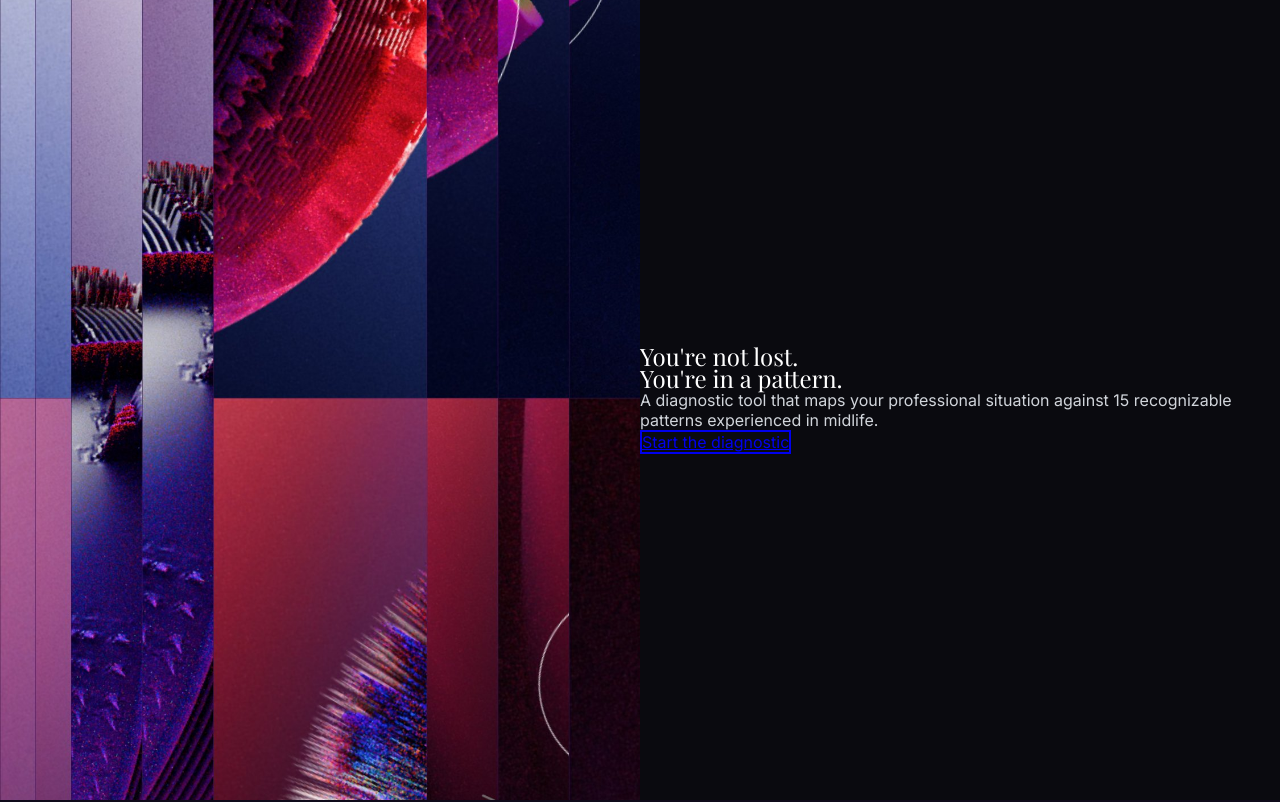
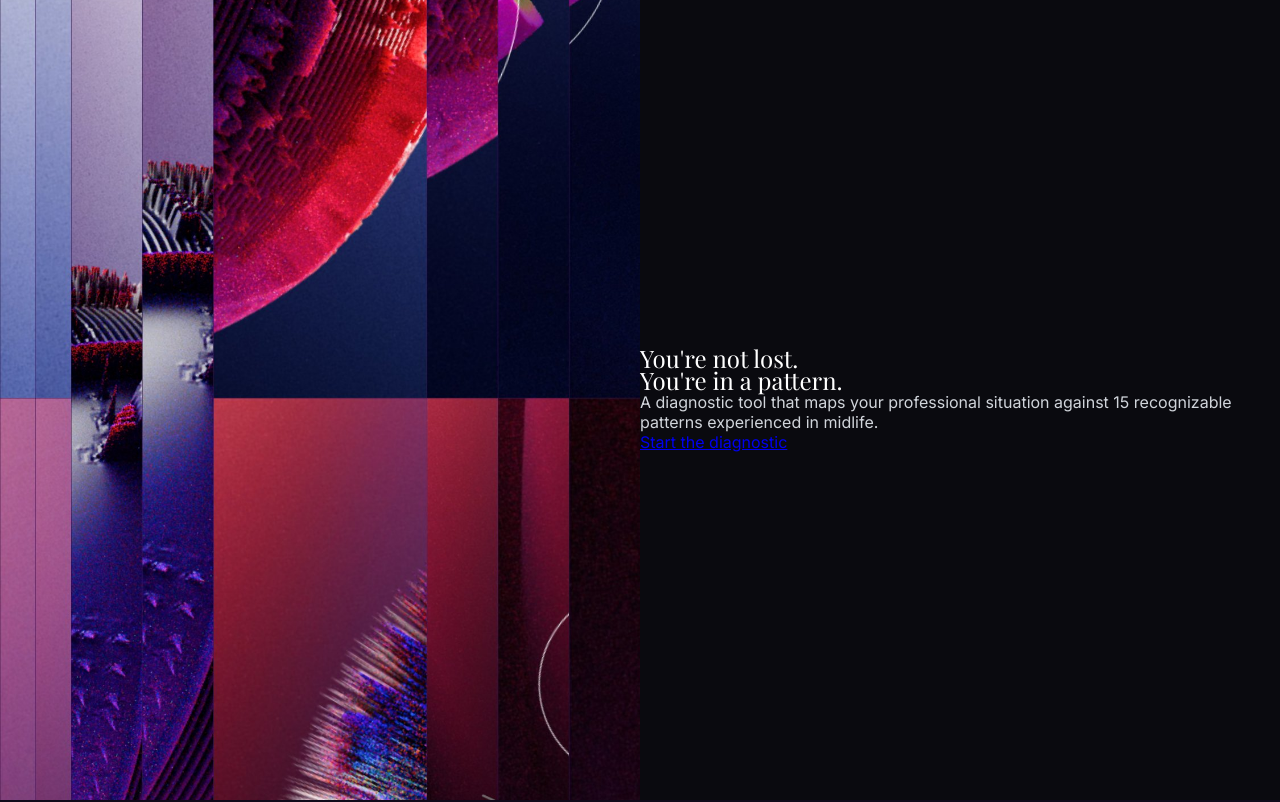
Before and after one commit to lifepatternengine-hub/life-pattern-engine, a Next.js app: page / in a window 1280 px wide. Shown: the top 802 px of the page. Built offline with nearby package versions, Linux system fonts and the light colour scheme; a web font is replaced by a local one.

Commit message:
Update page.tsx
Change button to bordered style

```diff
--- a/app/page.tsx
+++ b/app/page.tsx
@@ -38,7 +38,7 @@ export default function Home() {
             href="https://tally.so/r/vG2rO8"
             target="_blank"
             rel="noopener noreferrer"
-           className="inline-block px-8 py-4 bg-transparent border-2 border-gray-400 text-white font-medium hover:bg-white hover:text-black transition-colors"
+           lassName="inline-block px-8 py-4 bg-transparent border-2 border-gray-400 text-white font-medium hover:bg-white hover:text-black transition-colors"
           >
             Start the diagnostic
           </a>
```
